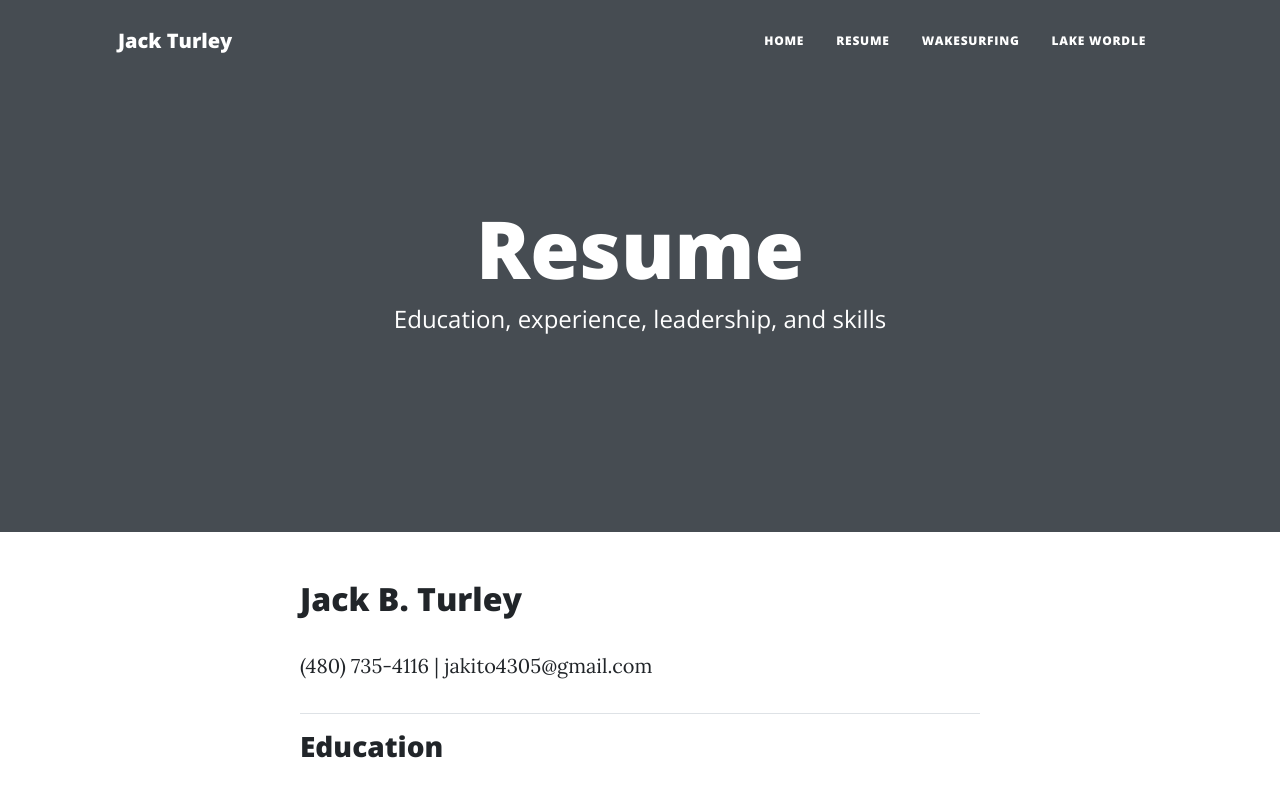
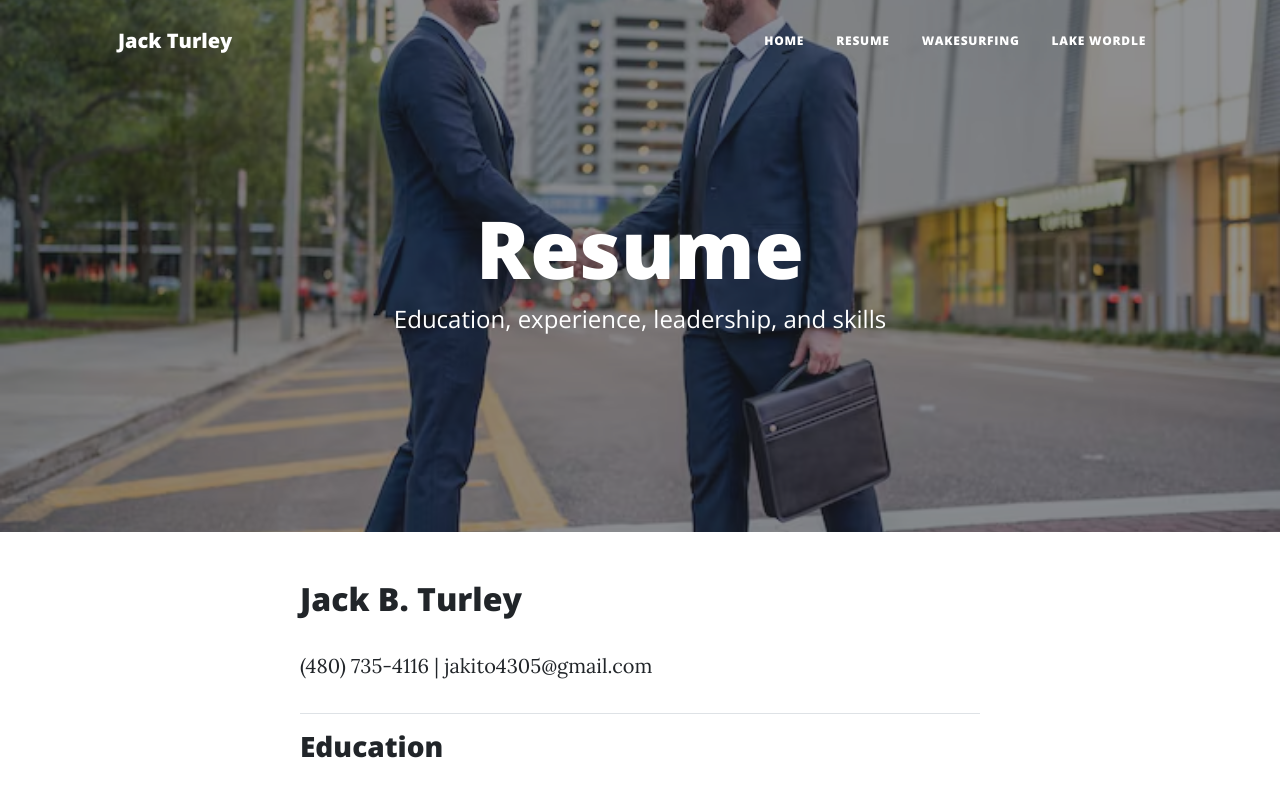
Before and after one commit to jakito4305-sketch/wakesurfingbusinessman, a plain HTML site: page contact.html in a window 1280 px wide. Shown: the top 792 px of the page. Drawn offline with nearby package versions, Linux system fonts and the light colour scheme.

Commit message:
Update contact.html

```diff
--- a/contact.html
+++ b/contact.html
@@ -31,7 +31,7 @@
             </div>
         </nav>
 
-        <header class="masthead" style="background-image: url('assets/img/businessman.avif')">
+        <header class="masthead" style="background-image: url('businessman.avif')">
             <div class="container position-relative px-4 px-lg-5">
                 <div class="row gx-4 gx-lg-5 justify-content-center">
                     <div class="col-md-10 col-lg-8 col-xl-7">
```
